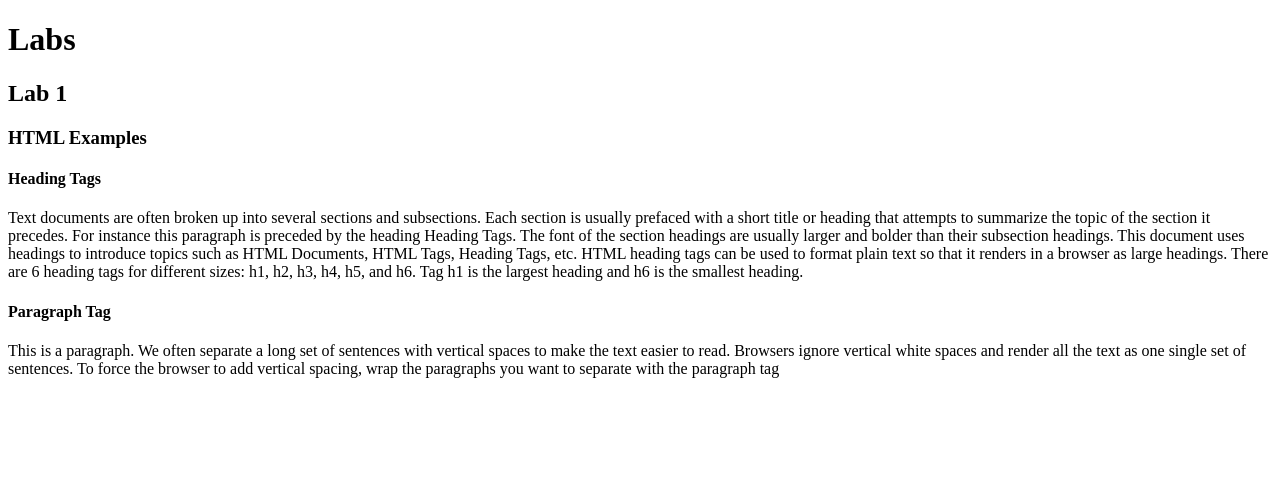
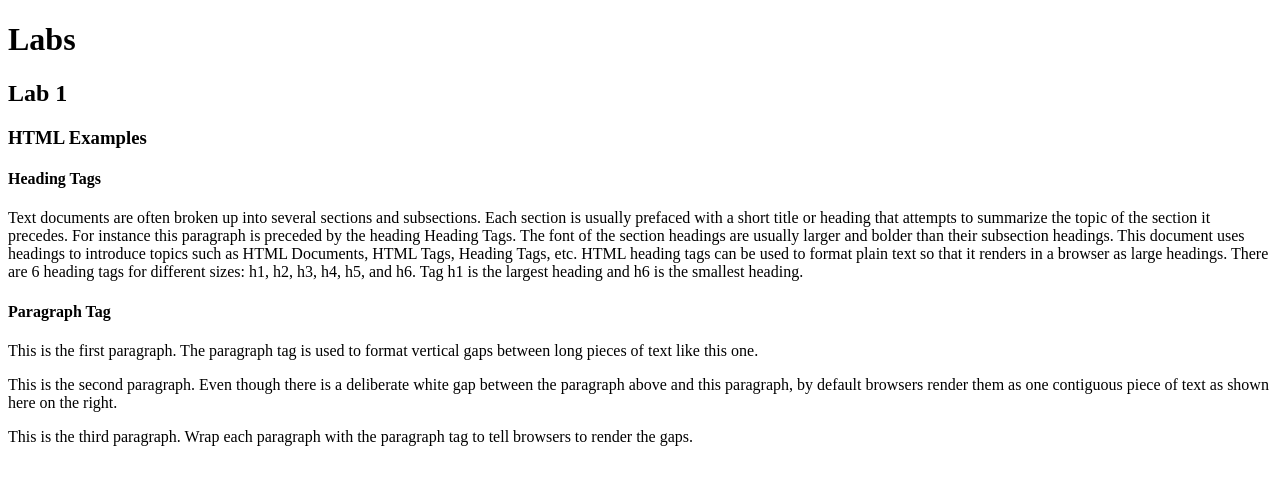
Before and after one commit to EthanLawyer/kanbas-react-web-app, a React (Create React App) app: page / in a window 1280 px wide. Shown: the top 484 px of the page. Built offline with nearby package versions, Linux system fonts and the light colour scheme.

Commit message:
Added more paragraph tags

```diff
--- a/src/Labs/Lab1/index.tsx
+++ b/src/Labs/Lab1/index.tsx
@@ -9,8 +9,25 @@ export default function Lab1() {
             </div>
             <div id="wd-p-tag">
                 <h4>Paragraph Tag</h4>
+
                 <p id="wd-p-1">
-                This is a paragraph. We often separate a long set of sentences with vertical spaces to make the text easier to read. Browsers ignore vertical white spaces and render all the text as one single set of sentences. To force the browser to add vertical spacing, wrap the paragraphs you want to separate with the paragraph tag
+                </p>
+
+                <p id="wd-p-2">
+                This is the first paragraph. The paragraph tag is used to format
+                vertical gaps between long pieces of text like this one.
+                </p>
+
+                <p id="wd-p-3">
+                This is the second paragraph. Even though there is a deliberate white
+                gap between the paragraph above and this paragraph, by default
+                browsers render them as one contiguous piece of text as shown here on
+                the right.
+                </p>
+
+                <p id="wd-p-4">
+                This is the third paragraph. Wrap each paragraph with the paragraph
+                tag to tell browsers to render the gaps.
                 </p>
             </div>
         </div>
```
